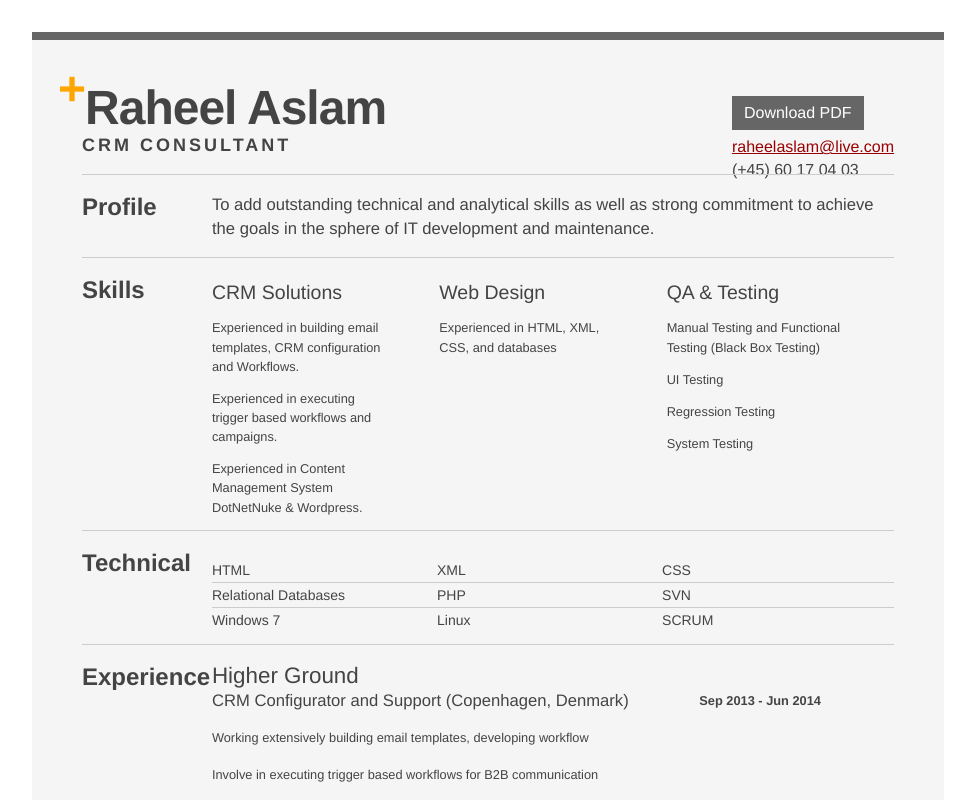
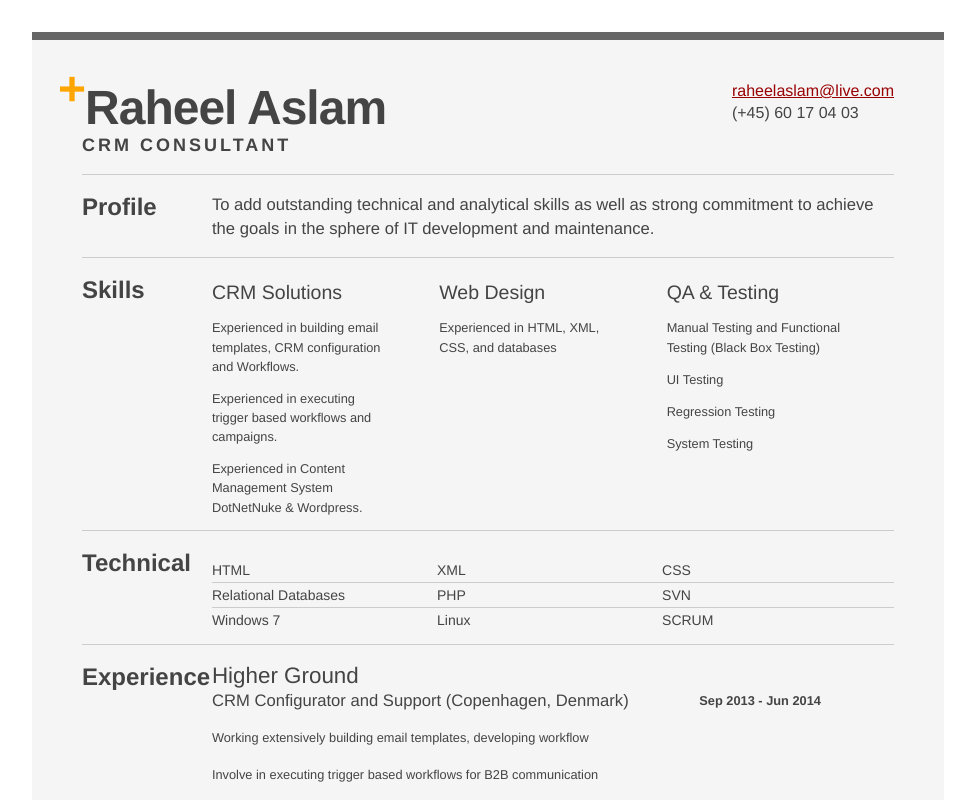
Before and after one commit to raheelaslam/resume, a plain HTML site: page index.html in a window 1280 px wide. Shown: the top 800 px of the page, without its empty margins (152-1127 px from the left). Drawn offline with Linux system fonts and the light colour scheme.

Commit message:
removed the download button .

```diff
--- a/index.html
+++ b/index.html
@@ -637,7 +637,7 @@ ul li dt {
 <h2>CRM Consultant</h2>
 
 <blockquote>
-  <p><a href="resume.pdf">Download PDF</a><br />
+  <!--<p><a href="resume.pdf">Download PDF</a><br />-->
   <a href="raheelaslam@live.com">raheelaslam@live.com</a><br />
   (+45) 60 17 04 03</p>
 </blockquote>
```
